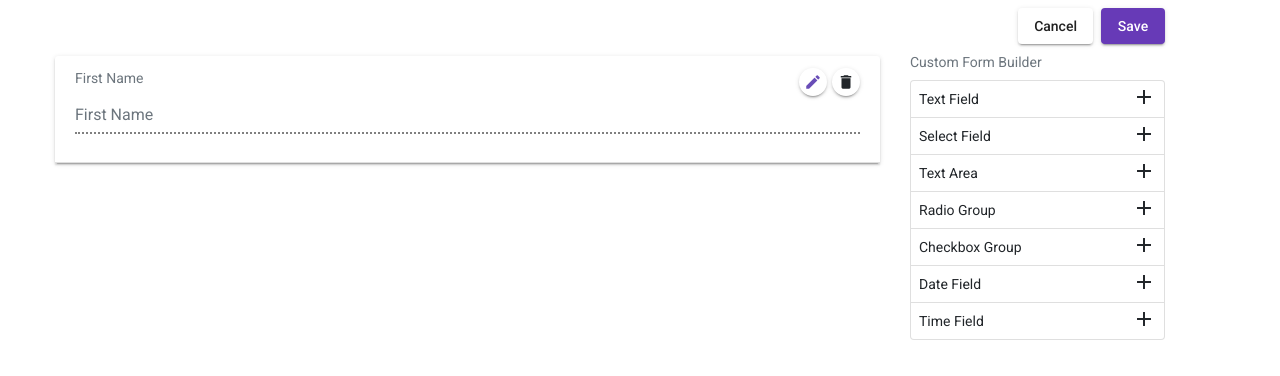
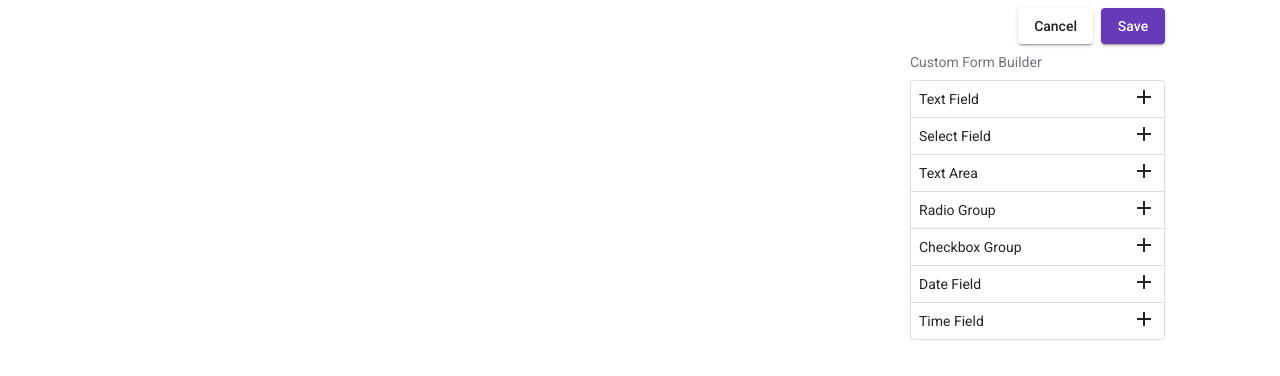
Before and after one commit to sidharthmohanty/form-builder, an Angular app: page / in a window 1280 px wide. Shown: the top 376 px of the page. Built offline with nearby package versions, Linux system fonts and the light colour scheme.

Commit message:
last 16 june

```diff
--- a/src/app/form-data.service.ts
+++ b/src/app/form-data.service.ts
@@ -4,20 +4,19 @@ import { Injectable } from '@angular/core';
   providedIn: 'root',
 })
 export class FormDataService {
-  public tests = [
-    {
-      type: 'input',
-      label: 'First Name',
-      input_type: 'text',
-      name: 'first_name',
-      width: '100',
-      options: [],
-      row: 0,
-    },
-  ];
+  // public tests = [
+  //   {
+  //     type: 'input',
+  //     label: 'First Name',
+  //     input_type: 'text',
+  //     name: 'first_name',
+  //     width: '100',
+  //     options: [],
+  //     row: 0,
+  //   },
+  // ];
+  public tests = [];
   constructor() {}
-  public test = [];
-
   insertElement(ele) {
     this.tests.push(ele);
   }
--- a/src/app/form/form.component.html
+++ b/src/app/form/form.component.html
@@ -1,4 +1,5 @@
 <div class="container">
+  <form (ngSubmit)="onFormSubmit(formData)" #formData="ngForm">
     <div class="row mt-2">
       <div class="col-9 mt-5">
         <div
@@ -26,6 +27,7 @@
               </div>
               <input
                 type="text"
+                ngModel
                 name="{{ test.name }}"
                 id="{{ test.name }}"
                 class="form-control input-control"
@@ -54,16 +56,19 @@
                   </span>
                 </div>
               </div>
+              <div class="form-group">
                 <select
-              name="test.name"
-              id="test.name"
+                  name="{{ test.name }}"
+                  id="{{ test.name }}"
                   class="form-control input-control"
                 >
-              <option value="">{{ test.label }}</option>
-              <div class="" *ngFor="let option of test.options">
-                <option [value]="option">{{ option }}</option>
+                  <option
+                    value="{{ option }}"
+                    *ngFor="let option of test.options"
+                    >{{ option }}</option
+                  >
+                </select>
               </div>
-            </select>
             </div>
           </div>
 
@@ -96,6 +101,7 @@
                     <input
                       class="form-check-input input-control"
                       type="radio"
+                      ngModel
                       name="{{ test.name }}"
                       id="{{ option }}"
                       value="{{ option }}"
@@ -147,6 +153,7 @@
                     <input
                       class="form-check-input input-control"
                       type="checkbox"
+                      ngModel
                       name="{{ test.name }}"
                       id="{{ option }}"
                       value="{{ option }}"
@@ -180,6 +187,7 @@
 
               <input
                 type="date"
+                ngModel
                 name="{{ test.name }}"
                 id="{{ test.name }}"
                 class="form-control input-control"
@@ -210,6 +218,7 @@
               </div>
               <input
                 type="time"
+                ngModel
                 name="{{ test.name }}"
                 id="{{ test.name }}"
                 class="form-control input-control"
@@ -238,9 +247,9 @@
                   </span>
                 </div>
               </div>
-
               <input
                 type="text"
+                ngModel
                 name="{{ test.name }}"
                 id="{{ test.name }}"
                 class="form-control input-control"
@@ -254,7 +263,7 @@
       <div class="col-3">
         <div class="d-flex justify-content-end">
           <button mat-raised-button class="mx-2">Cancel</button>
-        <button mat-raised-button color="primary">Save</button>
+          <button mat-raised-button color="primary" type="submit">Save</button>
         </div>
         <p class="text-muted my-2">Custom Form Builder</p>
         <div class="sidebar">
@@ -395,4 +404,5 @@
         </div>
       </div>
     </div>
+  </form>
 </div>
--- a/src/app/form/form.component.ts
+++ b/src/app/form/form.component.ts
@@ -2,6 +2,7 @@ import { Component, OnInit, ViewEncapsulation, Inject } from '@angular/core';
 import { MatDialog } from '@angular/material/dialog';
 import { ModalComponent } from '../modal/modal.component';
 import { FormDataService } from '../form-data.service';
+import { NgForm } from '@angular/forms';
 
 @Component({
   selector: 'app-form',
@@ -30,4 +31,8 @@ export class FormComponent implements OnInit {
   deleteElement(index) {
     this.tests.splice(index, 1);
   }
+
+  onFormSubmit(formData: NgForm) {
+    console.log(formData.value);
+  }
 }
--- a/src/app/modal/modal.component.ts
+++ b/src/app/modal/modal.component.ts
@@ -10,14 +10,16 @@ import { MatDialog, MatDialogRef } from '@angular/material/dialog';
 })
 export class ModalComponent implements OnInit {
   lists = [{ id: 1, name: 'a' }];
-  public test = [];
+  public tests = [];
 
   constructor(
     public service: FormDataService,
     public dialogRef: MatDialogRef<ModalComponent>
   ) {}
 
-  ngOnInit(): void {}
+  ngOnInit(): void {
+    this.tests = this.service.getElementList();
+  }
 
   onSubmit(form: NgForm) {
     let opts = Object.values(form.value);
```
Lines whose indentation alone changed are shown as unchanged.
